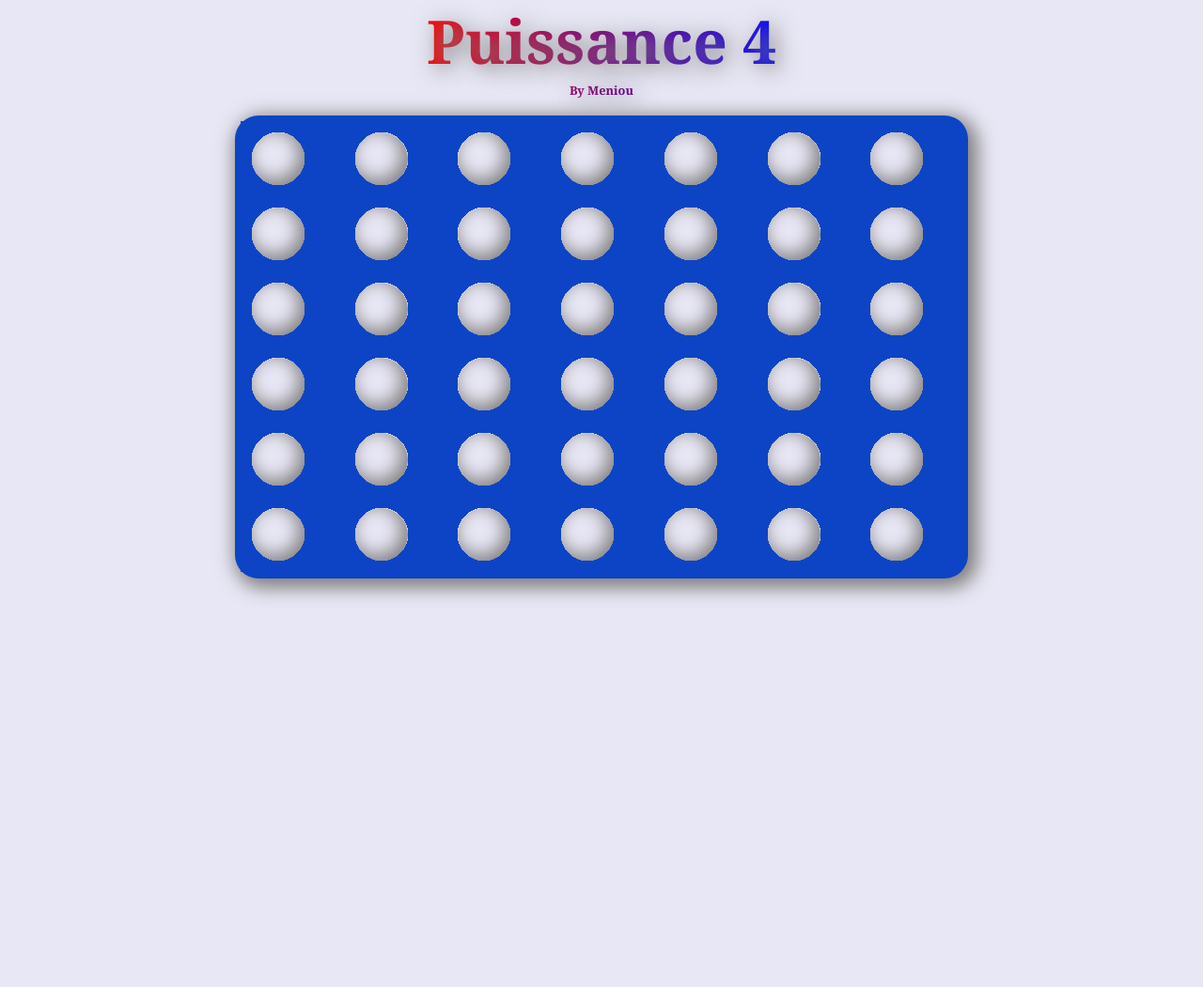
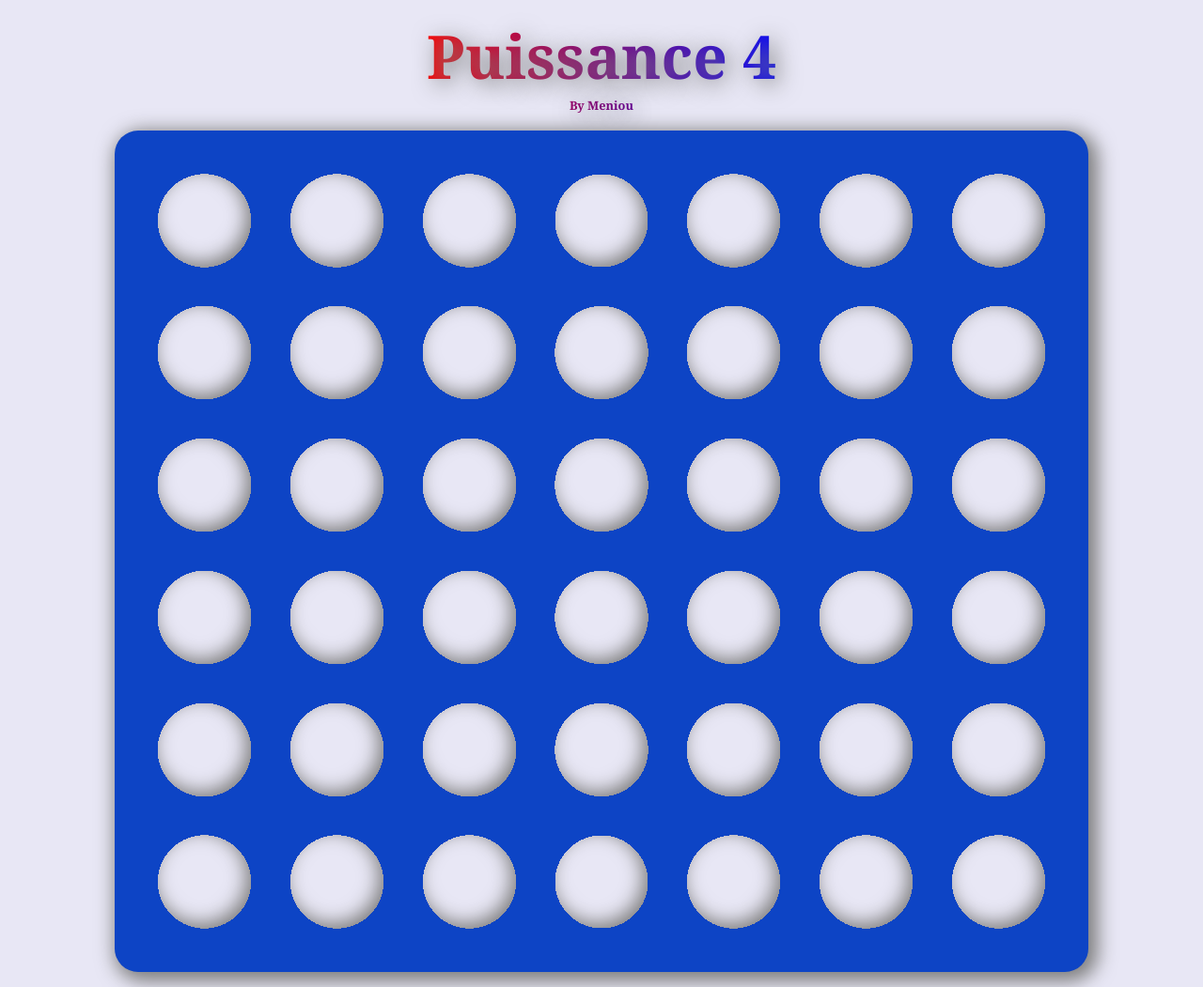
Before and after one commit to Meniou56/Puissance4, a PHP site: page /jeu.php in a window 1280 px wide. Shown: the whole page at 94% size. Before the commit the page ends 638 px from the top, so only its background shows below. Run offline with PHP 8.4, Linux system fonts and the light colour scheme.

Commit message:
responsive de l'anim jeton + meilleure dimension

```diff
--- a/styles/style.css
+++ b/styles/style.css
@@ -3,6 +3,14 @@
 
  /* PAGE SCORES */
  @import url('./page_scores.css');
+
+
+/* Initialisation des réglages */
+html {
+    margin: 2vh;
+    padding: 0;
+    box-sizing: border-box;
+}
 
 /* STYLE DES PAGES */
     :root{
--- a/styles/tableau_jeu.css
+++ b/styles/tableau_jeu.css
@@ -1,26 +1,37 @@
 #tableauJeu {
     background-color: var(--couleurSupport);
-    height: 77%;
-    width: 60%;
+    height: auto;
+    width: auto;
     border-radius: 25px;
     box-shadow: 5px 5px 20px 5px var(--ombre) ;
-    padding: 0.5vw;
-    display: flex;
+    padding: 2vw;
 }
 
 #tableauJeu table {
-    justify-content: space-between;
     flex: 1;
     border-collapse: collapse;
 }
 
+#tableauJeu table tbody{
+    display: flex;
+    flex-direction: column;
+    justify-content: space-around;
+}
+
+#tableauJeu table tr{
+    display: flex;
+    justify-content: space-around;
+}
+
 #tableauJeu td {
     padding: 0;
+    display: flex;
+    justify-content: space-around;
 }
 
 .carre_centre {
-    height: 5rem;
-    width: 5rem;
+    height: 11vw;
+    width: 11vw;
     position: relative;
     background-color: var(--fond);
 }
@@ -39,34 +50,35 @@
 /* Les cercles dans le tableau */
 .circle {
     position: absolute;
-    top: 0.7rem;
-    left: 0.7rem;
-    width: 3.6rem;
-    height: 3.6rem;
+    top: 50%;
+    left: 50%;
+    width: 72%;
+    height: 72%;
     background-color: transparent;
     border-radius: 50%;
     z-index: 1;
     box-shadow: inset -5px -5px 20px 1px var(--ombre);
+    transform: translate(-50%, -50%);
 }
 
 @keyframes pionArrive {
     0% {
-        transform: translateY(-60vh) rotate(520deg);
+        transform: translate(-50%, -50%) translateY(-60vh) rotate(520deg);
     }
     50% {
-        transform: translateY(0vh) rotate(0deg);
+        transform: translate(-50%, -50%) translateY(0vh) rotate(0deg);
     }
     70% {
-        transform: translateY(-2vh) rotate(360deg);
+        transform: translate(-50%, -50%) translateY(-2vh) rotate(360deg);
     }
     85% {
-        transform: translateY(0vh) rotate(0deg);
+        transform: translate(-50%, -50%) translateY(0vh) rotate(0deg);
     }
     90% {
-        transform: translateY(-0.5vh) rotate(90deg);
+        transform: translate(-50%, -50%) translateY(-0.5vh) rotate(90deg);
     }
     100% {
-        transform: translateY(0vh) rotate(0deg);
+        transform: translate(-50%, -50%) rotate(0deg);
     }
 }
 
```
